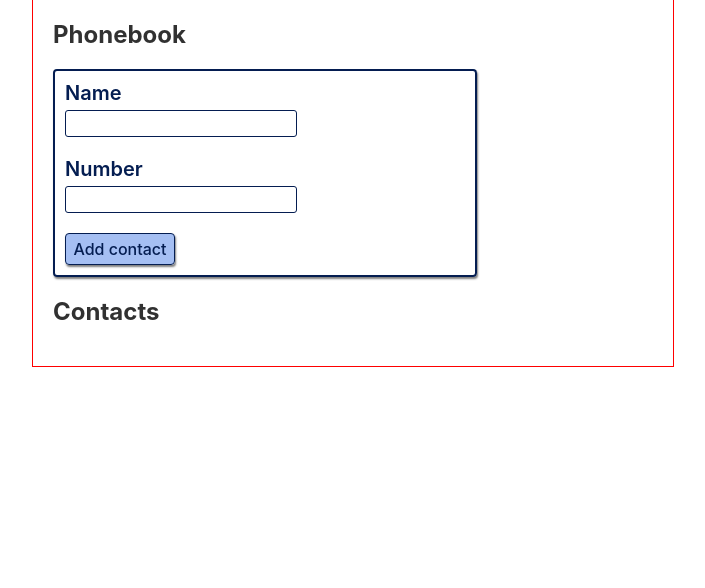
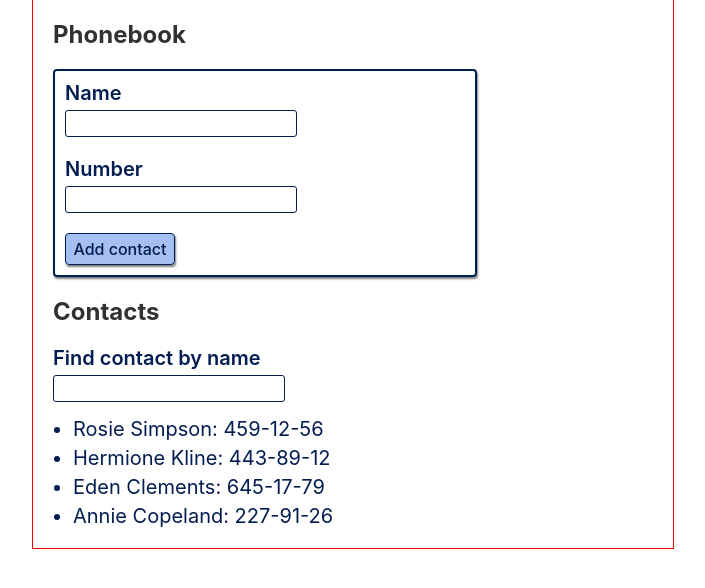
Before and after one commit to korolenkooleksii/goit-react-hw-02-phonebook, a React (Create React App) app: page / in a window 1280 px wide. Shown: the top 588 px of the page, without its empty margins (287-992 px from the left). Built offline with nearby package versions, Linux system fonts and the light colour scheme.

Commit message:
add filtr

```diff
--- a/src/components/App/App.jsx
+++ b/src/components/App/App.jsx
@@ -1,91 +1,65 @@
 import { nanoid } from 'nanoid';
 import { Component } from 'react';
-import {
-  Container,
-  TitleForm,
-  FormInput,
-  ButtonForm,
-  LabelForm,
-  InputForm,
-} from './App.styled';
+import { Container, TitleForm, TitleContacts } from './App.styled';
+import ContactForm from '../ContactForm/ContactForm';
 import ContactsList from '../ContactsList/ContactsList';
+import Filter from '../Filter/Filter';
 
-const INITIAL_STATE = {
-  name: '',
-  number: '',
-};
 class App extends Component {
   state = {
-    contacts: [],
-    name: '',
-    number: '',
+    contacts: [
+      { id: 'id-1', name: 'Rosie Simpson', number: '459-12-56' },
+      { id: 'id-2', name: 'Hermione Kline', number: '443-89-12' },
+      { id: 'id-3', name: 'Eden Clements', number: '645-17-79' },
+      { id: 'id-4', name: 'Annie Copeland', number: '227-91-26' },
+    ],
+    filter: '',
   };
 
-  idName = nanoid();
-  idNumber = nanoid();
-  idContact = nanoid();
-
-  handleChange = e => {
-    const { name, value } = e.currentTarget;
-    this.setState({ [name]: value });
-  };
-
-  handleSubmitForm = e => {
-    e.preventDefault();
-
+  updateState = date => {
     this.setState(prevState => ({
       contacts: [
-        { name: this.state.name, number: this.state.number, id: nanoid() },
+        { name: date.name, number: date.number, id: nanoid() },
         ...prevState.contacts,
       ],
     }));
-
-    this.reset();
   };
 
+  updateFilter = date => {
+    this.setState({ filter: date });
+  };
 
+  /*
+  const values = [51, -3, 27, 21, -68, 42, -37];
+const positiveValues = values.filter(value => value >= 0);
+console.log(positiveValues); // [51, 27, 21, 42]
+  */
 
-  reset = () => {
-    this.setState({ ...INITIAL_STATE });
+  filterByName = () => {
+    const { contacts, filter } = this.state;
+    // console.log(contacts[0].name, filter);
+    const arr = contacts.filter(el =>
+      el.name.toLowerCase().includes(filter.toLowerCase())
+    );
+    console.log(arr);
+    return arr;
   };
 
   render() {
-    const { name, number, contacts } = this.state;
+    const { contacts, filter } = this.state;
     return (
       <Container>
         <TitleForm>Phonebook</TitleForm>
-        <FormInput onSubmit={this.handleSubmitForm}>
-          <LabelForm htmlFor={this.idName}>
-            Name
-            <InputForm
-              id={this.idName}
-              type="text"
-              name="name"
-              pattern="^[a-zA-Zа-яА-Я]+(([' -][a-zA-Zа-яА-Я ])?[a-zA-Zа-яА-Я]*)*$"
-              title="Name may contain only letters, apostrophe, dash and spaces. For example Adrian, Jacob Mercer, Charles de Batz de Castelmore d'Artagnan"
-              required
-              onChange={this.handleChange}
-              value={name}
-            />
-          </LabelForm>
-          <LabelForm htmlFor={this.idNumber}>
-            Number
-            <InputForm
-              id={this.idNumber}
-              type="tel"
-              name="number"
-              pattern="\+?\d{1,4}?[-.\s]?\(?\d{1,3}?\)?[-.\s]?\d{1,4}[-.\s]?\d{1,4}[-.\s]?\d{1,9}"
-              title="Phone number must be digits and can contain spaces, dashes, parentheses and can start with +"
-              required
-              onChange={this.handleChange}
-              value={number}
-            />
-          </LabelForm>
-          <ButtonForm type="submit" disabled={!(name || number)}>
-            Add contact
-          </ButtonForm>
-        </FormInput>
-        <ContactsList state={contacts} />
+        <ContactForm updateState={this.updateState} />
+        <TitleContacts>Contacts</TitleContacts>
+        <Filter state={filter} updateFilter={this.updateFilter} />
+        {this.state.filter === '' ? (
+          <ContactsList state={contacts} />
+        ) : (
+          // this.filterByName()
+          // console.log(555)
+            <ContactsList state={this.filterByName()} />
+        )}
       </Container>
     );
   }
--- a/src/components/App/App.styled.jsx
+++ b/src/components/App/App.styled.jsx
@@ -12,64 +12,7 @@ export const TitleForm = styled.h2`
   margin-bottom: 20px;
 `;
 
-export const FormInput = styled.form`
-  width: 400px;
-  display: flex;
-  flex-direction: column;
-  align-items: flex-start;
-  gap: 20px;
-  padding: 10px;
-  border: 2px solid ${p => p.theme.colors.dark};
-  border-radius: 4px;
-  box-shadow: ${p => p.theme.colors.shadow};
+export const TitleContacts = styled.h2`
   color: ${p => p.theme.colors.greey};
+  margin-bottom: 20px;
 `;
-
-export const LabelForm = styled.label`
-  display: flex;
-  flex-direction: column;
-  gap: 5px;
-  font-size: 20px;
-  font-weight: 600;
-  font-family: inherit;
-  color: ${p => p.theme.colors.dark};
-`;
-
-export const InputForm = styled.input`
-  min-width: 220px;
-  padding: 5px 5px;
-  border: 1px solid ${p => p.theme.colors.dark};
-  border-radius: 3px;
-  outline: none;
-  cursor: pointer;
-
-  :hover {
-    border-color: ${p => p.theme.colors.accent};
-    box-shadow: ${p => p.theme.colors.shadow};
-  }
-`;
-
-export const ButtonForm = styled.button`
-  min-width: 110px;
-  padding: 5px;
-  border: 1px solid ${p => p.theme.colors.dark};
-  border-radius: 4px;
-  text-align: center;
-  font-size: 16px;
-  font-weight: 500;
-  font-family: inherit;
-  cursor: pointer;
-  outline: none;
-  color: ${p => p.theme.colors.dark};
-  box-shadow: ${p => p.theme.colors.shadow};
-  background-color: ${p => p.theme.colors.accent};
-
-  transition: box-shadow 250ms ease-in-out, color 250ms ease-in-out,
-    border 250ms ease-in-out;
-
-  :hover {
-    border: 1px solid ${p => p.theme.colors.white};
-    box-shadow: ${p => p.theme.colors.shadowAccent};
-    color: ${p => p.theme.colors.white};
-  }
-`;
--- /dev/null
+++ b/src/components/ContactForm/ContactForm.jsx
@@ -0,0 +1,77 @@
+import { Component } from 'react';
+import { nanoid } from 'nanoid';
+import {
+  FormInput,
+  ButtonForm,
+  LabelForm,
+  InputForm,
+} from './ContactForm.styled';
+
+const INITIAL_STATE = {
+  name: '',
+  number: '',
+};
+
+class ContactForm extends Component {
+  state = {
+    name: '',
+    number: '',
+  };
+
+  idName = nanoid();
+  idNumber = nanoid();
+
+  handleChange = e => {
+    const { name, value } = e.currentTarget;
+    this.setState({ [name]: value });
+  };
+
+  handleSubmitForm = e => {
+    e.preventDefault();
+    this.props.updateState(this.state);
+    this.reset();
+  };
+
+  reset = () => {
+    this.setState({ ...INITIAL_STATE });
+  };
+
+  render() {
+    const { name, number } = this.state;
+    return (
+      <FormInput onSubmit={this.handleSubmitForm}>
+        <LabelForm htmlFor={this.idName}>
+          Name
+          <InputForm
+            id={this.idName}
+            type="text"
+            name="name"
+            pattern="^[a-zA-Zа-яА-Я]+(([' -][a-zA-Zа-яА-Я ])?[a-zA-Zа-яА-Я]*)*$"
+            title="Name may contain only letters, apostrophe, dash and spaces. For example Adrian, Jacob Mercer, Charles de Batz de Castelmore d'Artagnan"
+            required
+            onChange={this.handleChange}
+            value={name}
+          />
+        </LabelForm>
+        <LabelForm htmlFor={this.idNumber}>
+          Number
+          <InputForm
+            id={this.idNumber}
+            type="tel"
+            name="number"
+            pattern="\+?\d{1,4}?[-.\s]?\(?\d{1,3}?\)?[-.\s]?\d{1,4}[-.\s]?\d{1,4}[-.\s]?\d{1,9}"
+            title="Phone number must be digits and can contain spaces, dashes, parentheses and can start with +"
+            required
+            onChange={this.handleChange}
+            value={number}
+          />
+        </LabelForm>
+        <ButtonForm type="submit" disabled={!(name || number)}>
+          Add contact
+        </ButtonForm>
+      </FormInput>
+    );
+  }
+}
+
+export default ContactForm;
--- /dev/null
+++ b/src/components/ContactForm/ContactForm.styled.jsx
@@ -0,0 +1,64 @@
+import styled from '@emotion/styled';
+
+export const FormInput = styled.form`
+  width: 400px;
+  display: flex;
+  flex-direction: column;
+  align-items: flex-start;
+  gap: 20px;
+  margin-bottom: 20px;
+  padding: 10px;
+  border: 2px solid ${p => p.theme.colors.dark};
+  border-radius: 4px;
+  box-shadow: ${p => p.theme.colors.shadow};
+  color: ${p => p.theme.colors.greey};
+`;
+
+export const LabelForm = styled.label`
+  display: flex;
+  flex-direction: column;
+  gap: 5px;
+  font-size: 20px;
+  font-weight: 600;
+  font-family: inherit;
+  color: ${p => p.theme.colors.dark};
+`;
+
+export const InputForm = styled.input`
+  min-width: 220px;
+  padding: 5px 5px;
+  border: 1px solid ${p => p.theme.colors.dark};
+  border-radius: 3px;
+  outline: none;
+  cursor: pointer;
+
+  :hover {
+    border-color: ${p => p.theme.colors.accent};
+    box-shadow: ${p => p.theme.colors.shadow};
+  }
+`;
+
+export const ButtonForm = styled.button`
+  min-width: 110px;
+  padding: 5px;
+  border: 1px solid ${p => p.theme.colors.dark};
+  border-radius: 4px;
+  text-align: center;
+  font-size: 16px;
+  font-weight: 500;
+  font-family: inherit;
+  cursor: pointer;
+  outline: none;
+  color: ${p => p.theme.colors.dark};
+  box-shadow: ${p => p.theme.colors.shadow};
+  background-color: ${p => p.theme.colors.accent};
+
+  transition: box-shadow 250ms ease-in-out, color 250ms ease-in-out,
+    border 250ms ease-in-out;
+
+  :hover {
+    border: 1px solid ${p => p.theme.colors.white};
+    box-shadow: ${p => p.theme.colors.shadowAccent};
+    color: ${p => p.theme.colors.white};
+  }
+`;
--- a/src/components/ContactsList/ContactsList.jsx
+++ b/src/components/ContactsList/ContactsList.jsx
@@ -1,22 +1,17 @@
 import React from 'react';
 import { nanoid } from 'nanoid';
-import Contact from '../Contact/Contact'
-import { TitleContacts, ItemContacts , Wrapper, ListContacts } from './ContactsList.styled';
+import Contact from '../Contact/Contact';
+import { ItemContacts, ListContacts } from './ContactsList.styled';
 
 const ContactsList = ({ state }) => {
-  console.log({ state });
-
   return (
-    <Wrapper>
-      <TitleContacts>Contacts</TitleContacts>
     <ListContacts>
       {state.map(({ name, number }) => (
-          <ItemContacts >
+        <ItemContacts>
           <Contact key={nanoid()} name={name} number={number} />
         </ItemContacts>
       ))}
     </ListContacts>
-    </Wrapper>
   );
 };
 
--- a/src/components/ContactsList/ContactsList.styled.jsx
+++ b/src/components/ContactsList/ContactsList.styled.jsx
@@ -1,18 +1,10 @@
 import styled from '@emotion/styled';
-
-export const Wrapper = styled.div`
-  margin-top: 20px;
-`;
-
-export const TitleContacts = styled.h2`
-  color: ${p => p.theme.colors.greey};
-  margin-bottom: 20px;
-`;
 
 export const ListContacts = styled.ul`
   display: flex;
   flex-direction: column;
   gap: 5px;
+  margin-left: 20px;
 `;
 
 export const ItemContacts = styled.li`
--- /dev/null
+++ b/src/components/Filter/Filter.jsx
@@ -0,0 +1,37 @@
+import { nanoid } from 'nanoid';
+import { Component } from 'react';
+import { Wrapper, LabelForm, InputForm } from './Filter.styled';
+
+class Filter extends Component {
+  state = {
+    filter: '',
+  };
+
+  idForm = nanoid();
+
+  handleChange = e => {
+    this.setState({ filter: e.currentTarget.value });
+    this.props.updateFilter(this.state.filter);
+  };
+
+  render() {
+    return (
+      <Wrapper>
+        <LabelForm htmlFor={this.idForm}>
+          Find contact by name
+          <InputForm
+            id={this.idForm}
+            type="text"
+            name="name"
+            pattern="^[a-zA-Zа-яА-Я]+(([' -][a-zA-Zа-яА-Я ])?[a-zA-Zа-яА-Я]*)*$"
+            title="Name may contain only letters, apostrophe, dash and spaces. For example Adrian, Jacob Mercer, Charles de Batz de Castelmore d'Artagnan"
+            onChange={this.handleChange}
+            value={this.state.filter}
+          />
+        </LabelForm>
+      </Wrapper>
+    );
+  }
+}
+
+export default Filter;
--- /dev/null
+++ b/src/components/Filter/Filter.styled.jsx
@@ -0,0 +1,31 @@
+import styled from '@emotion/styled';
+
+export const Wrapper = styled.div`
+  margin-bottom: 15px;
+`;
+
+
+export const LabelForm = styled.label`
+  display: flex;
+  flex-direction: column;
+  gap: 5px;
+  align-items: flex-start;
+  font-size: 20px;
+  font-weight: 600;
+  font-family: inherit;
+  color: ${p => p.theme.colors.dark};
+`;
+
+export const InputForm = styled.input`
+  min-width: 220px;
+  padding: 5px 5px;
+  border: 1px solid ${p => p.theme.colors.dark};
+  border-radius: 3px;
+  outline: none;
+  cursor: pointer;
+
+  :hover {
+    border-color: ${p => p.theme.colors.accent};
+    box-shadow: ${p => p.theme.colors.shadow};
+  }
+`;
```
Also changed, not shown: src/components/Form/Form.jsx (deleted, +0 -53 lines). Lines whose indentation alone changed are shown as unchanged.
